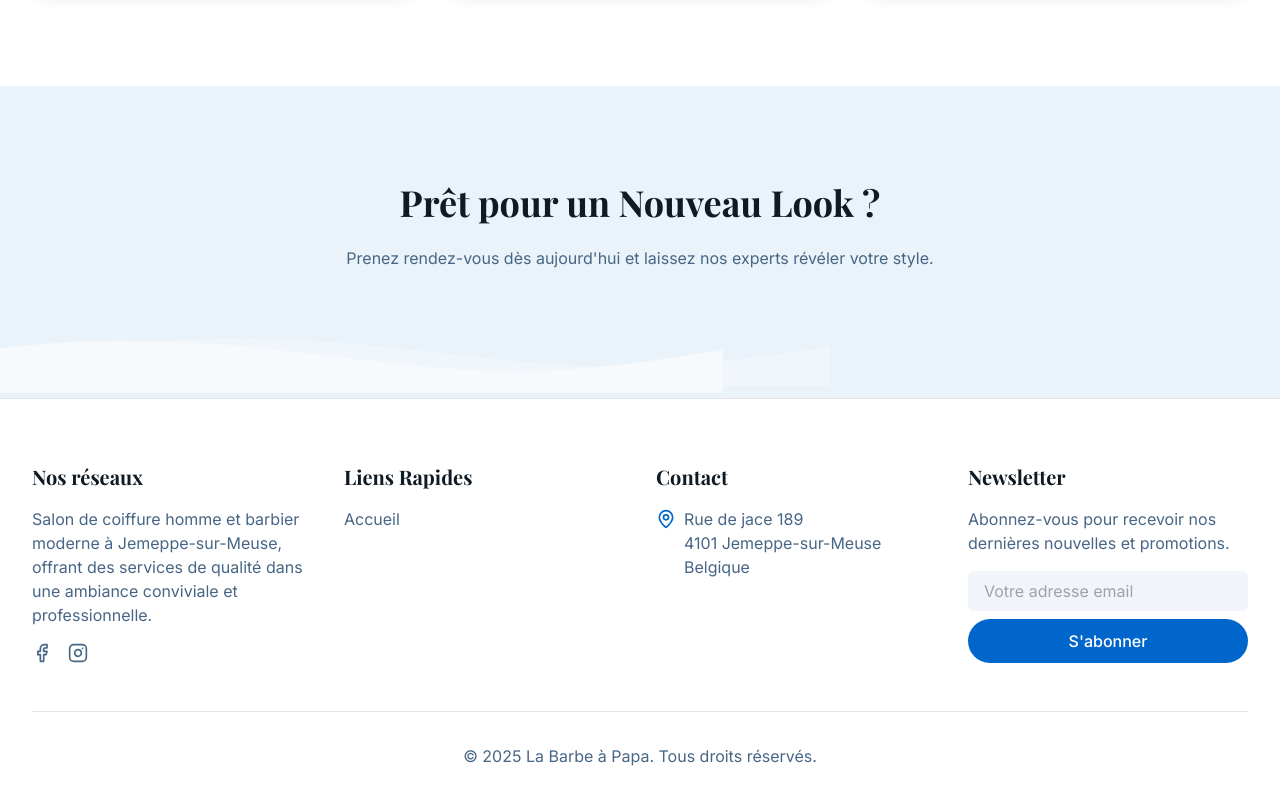
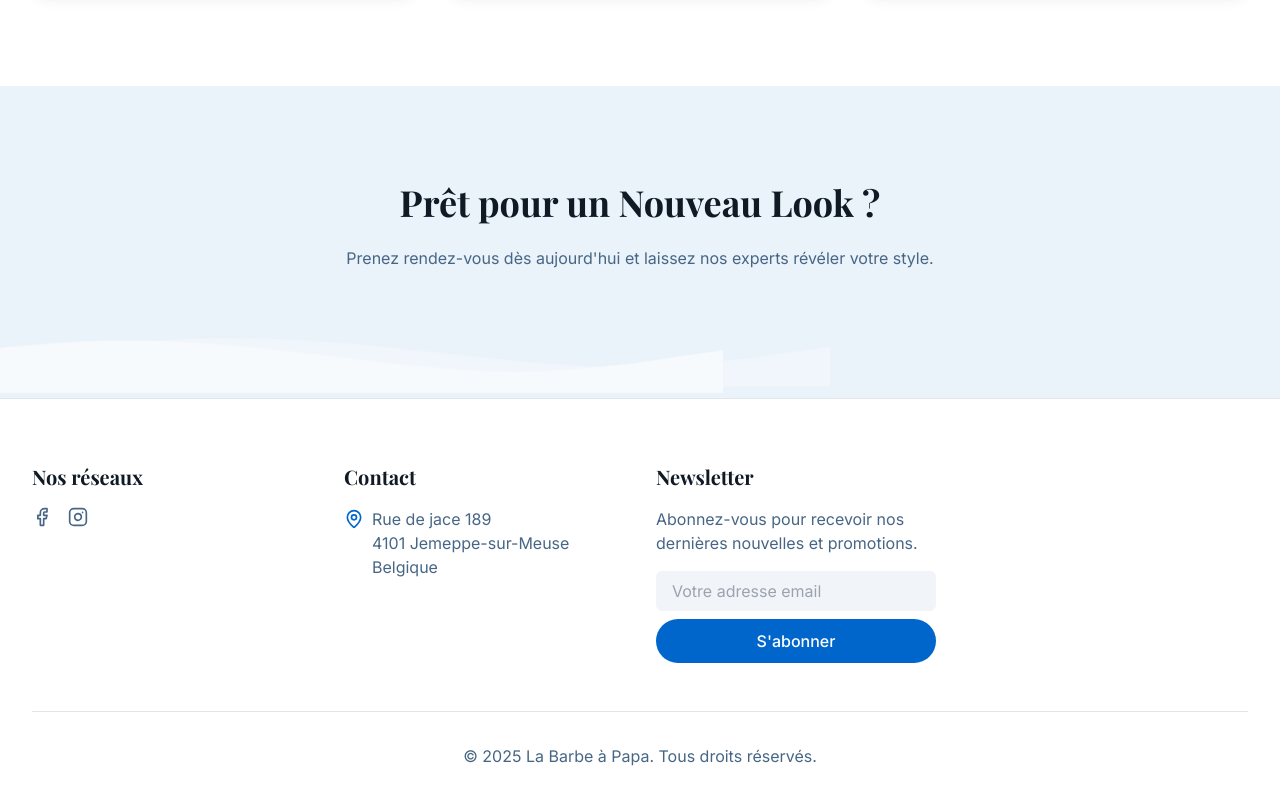
Before and after one commit to Dylan-Cecius/modern-seaside-stay-2479, a React (Vite) app: page / in a window 1280 px wide. Shown: the part 3660-4460 px from the top of the page. Built offline with nearby package versions, Linux system fonts and the light colour scheme.

Commit message:
Remove footer text
Remove "Lien rapide" and the descriptive paragraph from the footer.

```diff
--- a/src/components/Footer.tsx
+++ b/src/components/Footer.tsx
@@ -13,9 +13,6 @@ export default function Footer() {
         <div className="grid grid-cols-1 md:grid-cols-2 lg:grid-cols-4 gap-8 mb-12">
           <div className="animate-fade-in [animation-delay:100ms]">
             <h4 className="text-xl font-bold mb-4">Nos réseaux</h4>
-            <p className="text-muted-foreground mb-4">
-              {t.footer.description}
-            </p>
             <div className="flex space-x-4">
               <a href="https://www.facebook.com/profile.php?id=100082968710739&locale=fr_FR" target="_blank" rel="noopener noreferrer" className="text-muted-foreground hover:text-primary transition-colors">
                 <Facebook size={20} />
@@ -29,37 +26,6 @@ export default function Footer() {
           </div>
 
           <div className="animate-fade-in [animation-delay:200ms]">
-            <h4 className="text-xl font-bold mb-4">{t.footer.quickLinks}</h4>
-            <ul className="space-y-2">
-              <li>
-                <Link
-                  to="/"
-                  className="text-muted-foreground hover:text-primary transition-colors"
-                >
-                  {t.nav.home}
-                </Link>
-              </li>
-              {/* Navigation footer temporairement masquée */}
-              {/* {[
-                { name: t.nav.apartments, path: "/apartments" },
-                { name: t.nav.amenities, path: "/amenities" },
-                { name: t.nav.gallery, path: "/gallery" },
-                { name: t.nav.contact, path: "/contact" },
-                { name: t.nav.bookNow, path: "/booking" },
-              ].map((link) => (
-                <li key={link.name}>
-                  <Link
-                    to={link.path}
-                    className="text-muted-foreground hover:text-primary transition-colors"
-                  >
-                    {link.name}
-                  </Link>
-                </li>
-              ))} */}
-            </ul>
-          </div>
-
-          <div className="animate-fade-in [animation-delay:300ms]">
             <h4 className="text-xl font-bold mb-4">{t.footer.contact}</h4>
             <ul className="space-y-3">
               <li className="flex items-start">
@@ -73,7 +39,7 @@ export default function Footer() {
             </ul>
           </div>
 
-          <div className="animate-fade-in [animation-delay:400ms]">
+          <div className="animate-fade-in [animation-delay:300ms]">
             <h4 className="text-xl font-bold mb-4">{t.footer.newsletter}</h4>
             <p className="text-muted-foreground mb-4">
               {t.footer.newsletterDesc}
```
